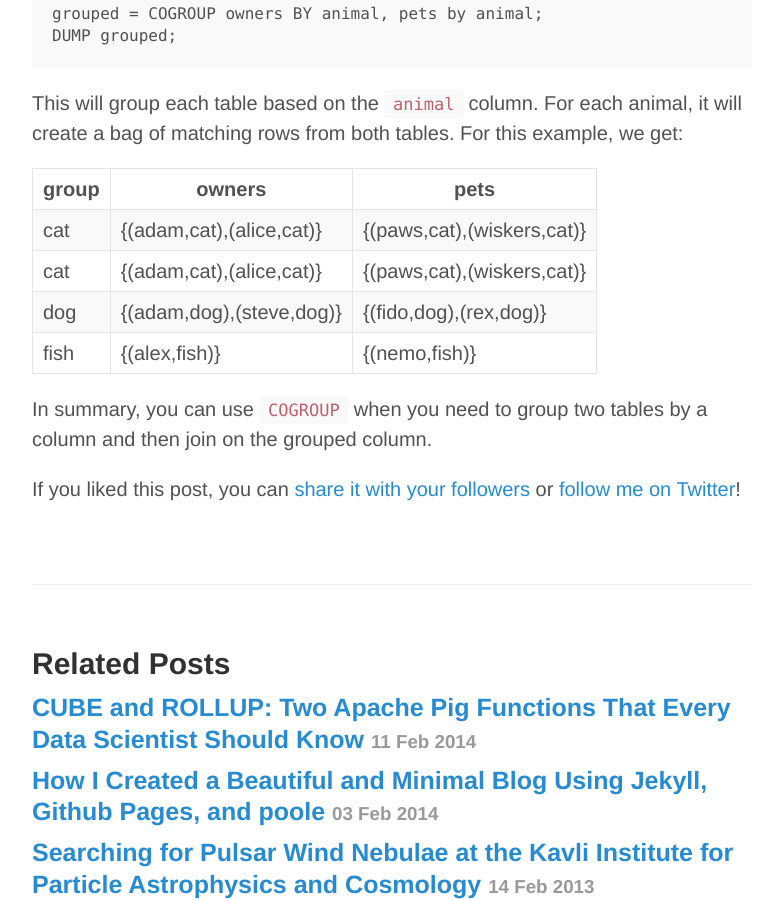
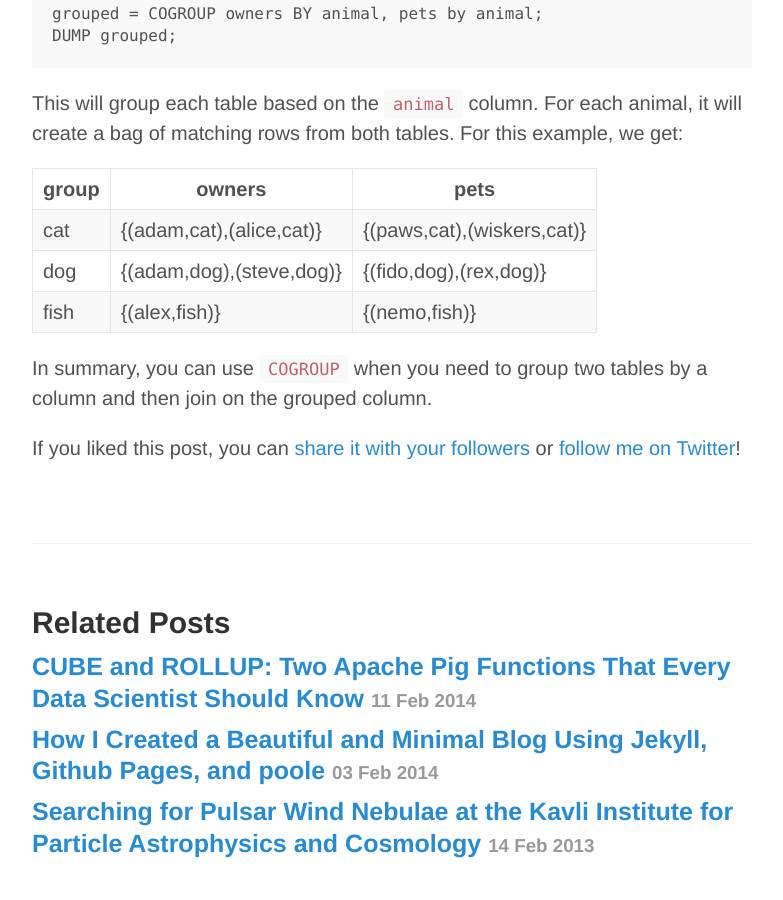
Before and after one commit to joshualande/joshualande.github.io, a Jekyll site: the page built from _posts/2014-03-27-cogroup-apache-pig.md, in a window 1280 px wide and 900 px high, scrolled down 1909 px. Shown: the whole window, without its empty margins (248-1031 px from the left). Built offline with Jekyll 4.4.1, drawn with Linux system fonts in a browser that asks for light colours; Markdown is read by kramdown in place of the engine named in the settings.

Commit message:
fixing typo

```diff
--- a/_posts/2014-03-27-cogroup-apache-pig.md
+++ b/_posts/2014-03-27-cogroup-apache-pig.md
@@ -84,7 +84,6 @@ this example, we get:
 | group |                      owners |                       pets |
 | ----- | --------------------------- | -------------------------- |
 |  cat  |    {(adam,cat),(alice,cat)} | {(paws,cat),(wiskers,cat)} |
-|  cat  |    {(adam,cat),(alice,cat)} | {(paws,cat),(wiskers,cat)} |
 |  dog  |    {(adam,dog),(steve,dog)} |     {(fido,dog),(rex,dog)} |
 |  fish |               {(alex,fish)} |              {(nemo,fish)} |
 
```
